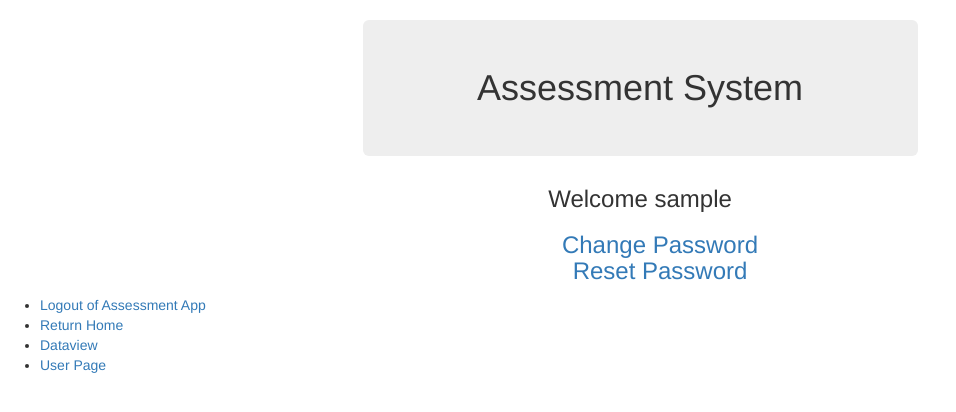
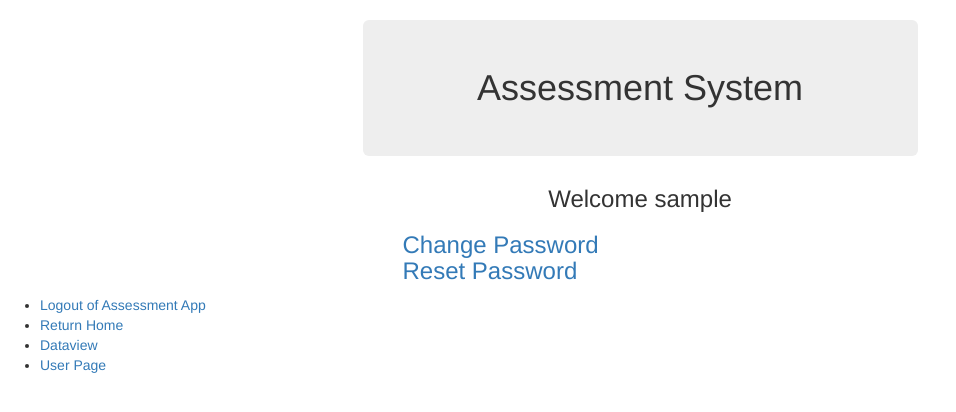
Before and after one commit to jharrison12/AssessmentSystem, a Django app: page /user/ in a window 1280 px wide. Shown: the top 412 px of the page, without its empty margins (0-956 px from the left). Run offline with Django 3.2, Linux system fonts and the light colour scheme; the visitor is signed in with stand-in values (Sample User, id 1); some libraries are stand-ins or nearby versions.

Commit message:
Fix text-align issue on user page

```diff
--- a/functional_tests/test_new_visitor.py
+++ b/functional_tests/test_new_visitor.py
@@ -251,3 +251,7 @@ class NewVisitorTest(FunctionalTest):
         home.click()
         semester_header_text = self.browser.find_element_by_id('semester').text
         self.assertIn("Choose a Semester!", semester_header_text)
+
+		#
+        self.browser.get(self.server_url + '/user/')
+        sleep(60)
--- a/rubricapp/templates/rubricapp/userpage.html
+++ b/rubricapp/templates/rubricapp/userpage.html
@@ -4,7 +4,7 @@
 		{% block headerid%}user{% endblock %}{% block header_text %}Welcome {{ user }}{% endblock %}
 
 		{% block form %}
-		<ul style="list-style: none;">
+		<ul style="list-style: none; text-align: left;">
 			<li><a href={% url 'password_change' %}>Change Password</a></li>
 			<li><a href={% url 'password_reset' %}>Reset Password</a></li>
 		</ul>
```
